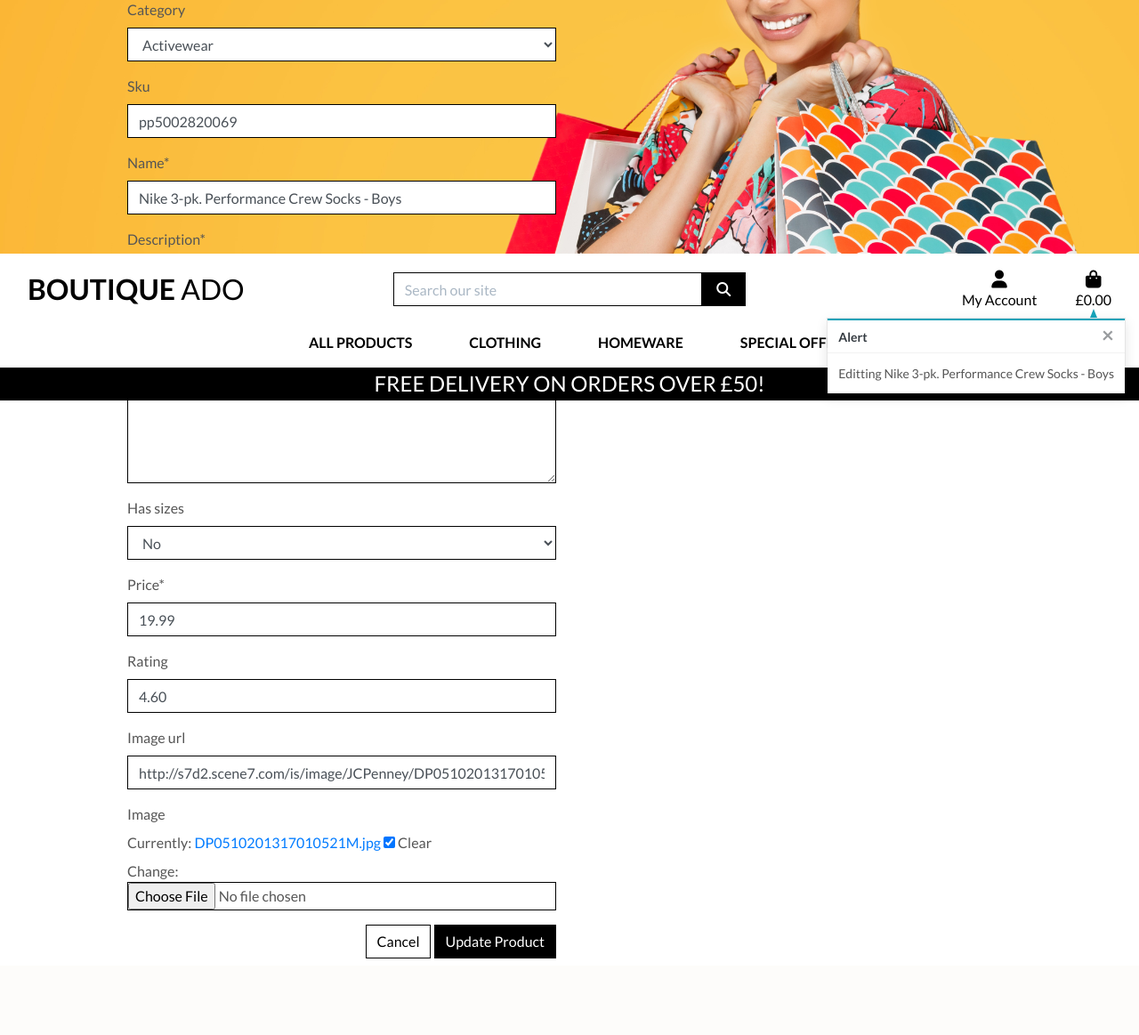
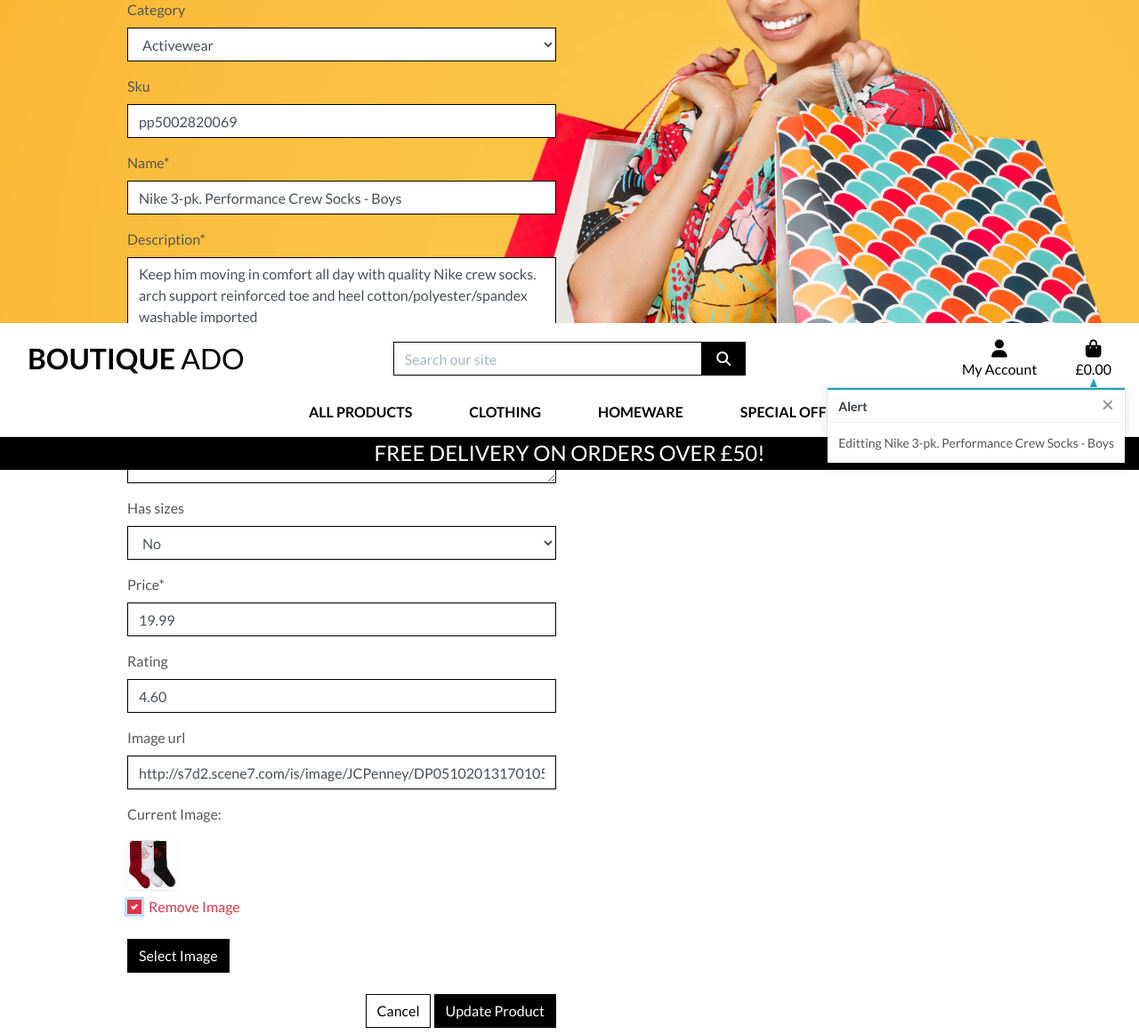
Before and after one commit to Arcandrus/boutique_ado_v1, a Django app: page /products/edit/12/ in a window 1280 px wide, after a click on "Remove Image". Shown: the part 317-1480 px from the top of the page at 89% size. Before the commit the page ends 1394 px from the top, so only its background shows below. Run offline with Django 3.2, Linux system fonts and the light colour scheme; the visitor is signed in with stand-in values (Sample User, id 1); data comes from the database, SQL or seed files in the repository; some libraries are stand-ins or nearby versions.

Commit message:
Finalised Edit/Delete/Add fucntionality

```diff
--- a/products/forms.py
+++ b/products/forms.py
@@ -1,11 +1,14 @@
 from django import forms
 from .models import Product, Category
+from .widgets import CustomClearableFileInput
 
 class ProductForm(forms.ModelForm):
 
     class Meta:
         model = Product
         fields = '__all__'
+
+    image = forms.ImageField(label='Image', required=False, widget=CustomClearableFileInput)
 
     def __init__(self, *args, **kwargs):
         super().__init__(*args, **kwargs)
--- /dev/null
+++ b/products/templates/products/custom_widget_templates/custom_clearable_file_input.html
@@ -0,0 +1,21 @@
+{% if widget.is_initial %}
+    <p>{{ widget.initial_text }}: </p>
+    <a href="{{ widget.value.url }}">
+        <img width="56" height="56" class="rounded shadow-sm" src="{{ widget.value.url }}">
+    </a>
+
+    {% if not widget.required %}
+        <div class="custom-control custom-checkbox mt-2">
+            <input class="custom-control-input" type="checkbox" name="{{ widget.checkbox_name }}" id="{{ widget.checkbox_id }}"{% if widget.attrs.disabled %} disabled{% endif %}{% if widget.attrs.checked %} checked{% endif %}>
+            <label class="custom-control-label text-danger" for="{{ widget.checkbox_id }}">{{ widget.clear_checkbox_label }}</label>
+        </div>
+    {% endif %}<br>
+
+    {{ widget.input_text }}
+{% endif %}
+
+<label for="new-image" class="btn btn-black rounded-0 btn-file">
+Select Image
+<input id="new-image" type="{{ widget.type }}" name="{{ widget.name }}"{% include "django/forms/widgets/attrs.html" %}>
+</label>
+<strong><p class="text-danger" id="filename"></p></strong>
--- a/products/templates/products/edit_product.html
+++ b/products/templates/products/edit_product.html
@@ -24,7 +24,13 @@
         <div class="col-12 col-md-6">
             <form method="POST" action="{% url 'edit_product' product.id %}" class="form mb-2" enctype="multipart/form-data">
                 {% csrf_token %}
-                {{ form|crispy }}
+                {% for field in form %}
+                    {% if field.name != 'image' %}
+                        {{ field|as_crispy_field }}
+                    {% else %}
+                        {{ field }}
+                    {% endif %}
+                {% endfor %}
                 <div class="text-right">
                     <a class="btn btn-outline-black rounded-0" href="{% url 'products' %}">Cancel</a>
                     <button class="btn btn-black rounded-0" type="submit">Update Product</button>
@@ -35,3 +41,13 @@
 </div>
 
 {% endblock %}
+
+{% block postloadjs %}
+    {{ block.super }}
+    <script type="text/javascript">
+        $('#new-image').change(function () {
+            var file = $('#new-image')[0].files[0];
+            $('#filename').text(`Image will be changed to: ${file.name}`);
+        })
+    </script>
+{% endblock %}
--- a/static/css/base.css
+++ b/static/css/base.css
@@ -82,7 +82,7 @@
     z-index: -1;
 }
 
-a.category-badge > span.badge:hover {
+a.category-badge>span.badge:hover {
     background: #212529 !important;
     color: #fff !important;
 }
@@ -208,7 +208,7 @@
     border-radius: 0;
 
     /* standard bootstrap btn transitions */
-    transition: color .15s ease-in-out,background-color .15s ease-in-out,border-color .15s ease-in-out,box-shadow .15s ease-in-out;
+    transition: color .15s ease-in-out, background-color .15s ease-in-out, border-color .15s ease-in-out, box-shadow .15s ease-in-out;
 }
 
 .allauth-form-inner-content button:hover,
@@ -219,8 +219,37 @@
 }
 
 .allauth-form-inner-content a {
-	color: #17a2b8; /* text-info */
+    color: #17a2b8;
+    /* text-info */
 }
+
+.btn-file {
+    position: relative;
+    overflow: hidden;
+    z-index: 10;
+}
+
+.btn-file input[type='file'] {
+    position: absolute;
+    top: 0;
+    left: 0;
+    width: 100%;
+    height: 100%;
+    opacity: 0;
+    cursor: pointer;
+}
+
+.custom-checkbox .custom-control-label {
+    border-radius: 0;
+    border-color: #dc3545;
+}
+
+.custom-checkbox .custom-control-input:checked+.custom-control-label::before {
+    background-color: #dc3545;
+    border-color: #dc3545;
+    border-radius: 0;
+}
+
 
 /* -------------------------------- Media Queries */
 
```
Also changed, not shown: products/templates/products/add_product.html (+17 -1 lines), products/widgets.py (added, +9 -0 lines), media/0900631B8140782DM_Yq2Ec9G.jpg (added), media/DP0204201517030626M_NZrKyb0.jpg (added). Lines whose indentation alone changed are shown as unchanged.
